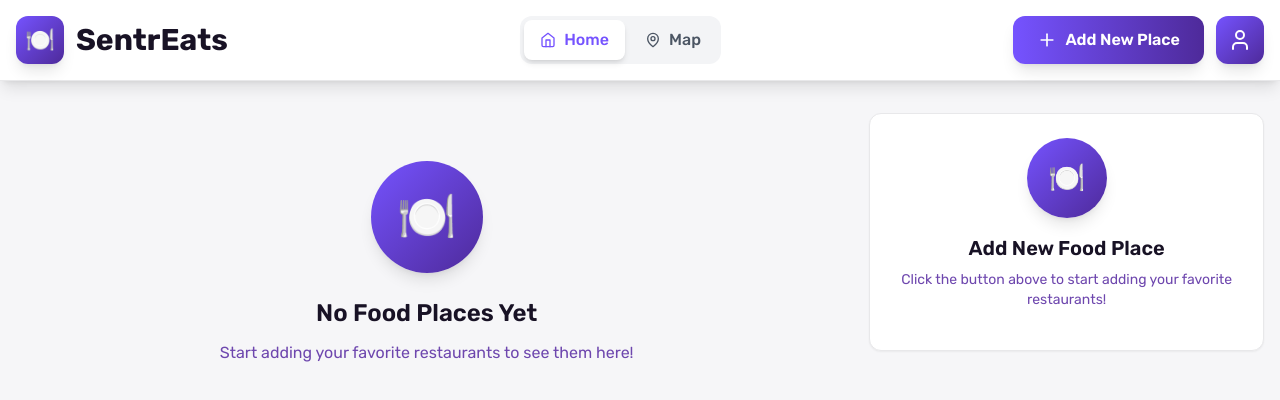
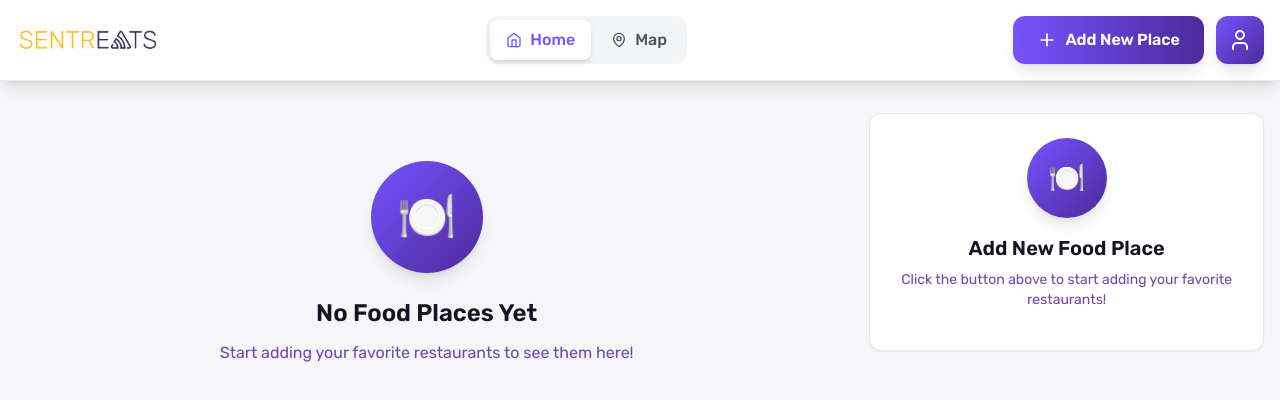
Before and after one commit to rawspinach155/SentrEats, a React (Vite) app: page / in a window 1280 px wide. Shown: the top 400 px of the page. Built offline with nearby package versions, Linux system fonts and the light colour scheme.

Commit message:
add logo

```diff
--- a/src/components/Header.jsx
+++ b/src/components/Header.jsx
@@ -7,10 +7,7 @@
       <div className="container mx-auto px-4 py-4">
         <div className="flex items-center justify-between">
           <div className="flex items-center space-x-3">
-            <div className="w-12 h-12 bg-gradient-to-br from-[#7553ff] to-[#4e2a9a] rounded-xl flex items-center justify-center shadow-lg">
-              <span className="text-white font-bold text-2xl">🍽️</span>
-            </div>
-            <h1 className="text-3xl font-bold text-[#181225] font-rubik">SentrEats</h1>
+            <img src="/logo.png" alt="SentrEats Logo" className="h-12 w-auto" />
           </div>
 
           {/* Navigation Tabs */}
```
Also changed, not shown: logo.png (added).
